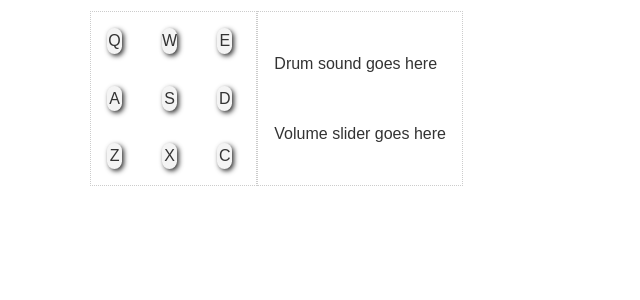
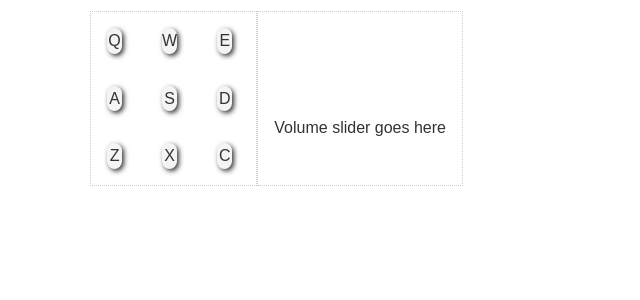
Before and after one commit to nucmatt/drum_machine, a React (Create React App) app: page / in a window 1280 px wide. Shown: the top 300 px of the page, without its empty margins (0-640 px from the left). Built offline with nearby package versions, Linux system fonts and the light colour scheme.

Commit message:
Build: Add display of sound clip name.
Add state to App.js to display the played sound clip name for each
drum pad played by user in the id=display element per FCC user story.

```diff
--- a/src/App.js
+++ b/src/App.js
@@ -1,4 +1,4 @@
-import React from 'react';
+import React, { useState } from 'react';
 import Drumpad from './components/Drumpad';
 import './scss/style.scss';
 
@@ -60,16 +60,21 @@ function App() {
 		},
 	];
 
+	const [sound, updateSound] = useState('')
+
+	const displaySound = (name) => {
+		updateSound(name);
+	};
 	return (
 		<div className='container'>
 			<main id='drum-machine'>
 				<section id='drumkit' className='grid-3 card'>
 					{Pads.map((pad) => (
-						<Drumpad pad={pad} />
+						<Drumpad pad={pad} updateDisplay={displaySound}/>
 					))}
 				</section>
 				<section id='display' className='card'>
-					<div>Drum sound goes here</div>
+					<div>{sound}</div>
 					<div>Volume slider goes here</div>
 				</section>
 			</main>
--- a/src/components/Drumpad.js
+++ b/src/components/Drumpad.js
@@ -1,10 +1,11 @@
 import React, { useEffect } from 'react';
 
-const Drumpad = ({ pad: { keyCode, actionKey, id, url }}) => {
+const Drumpad = ({ pad: { keyCode, actionKey, id, url }, updateDisplay}) => {
 	const playSound = () => {
 		const audio = document.getElementById(actionKey);
 		audio.currentTime = 0;
 		audio.play();
+		updateDisplay(id);
 	};
 
 	const keyHandler = (e) => {
```
